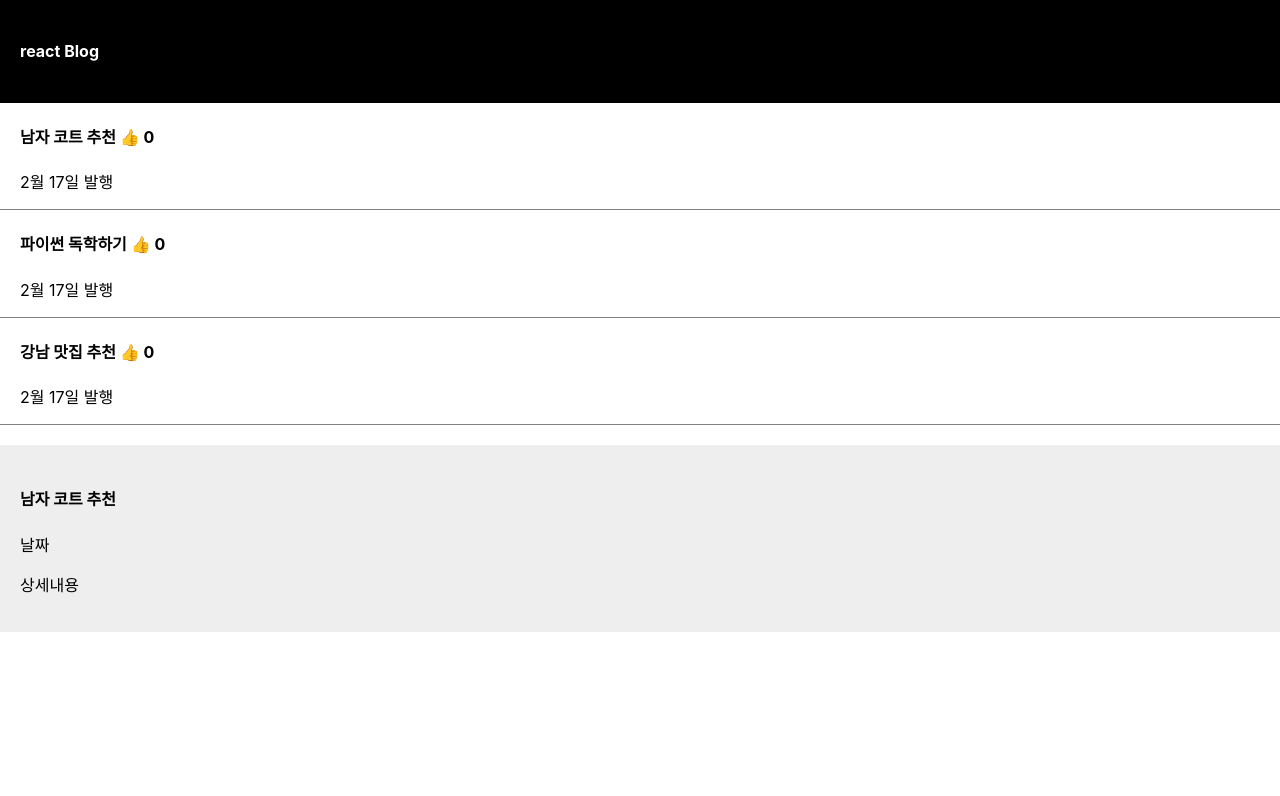
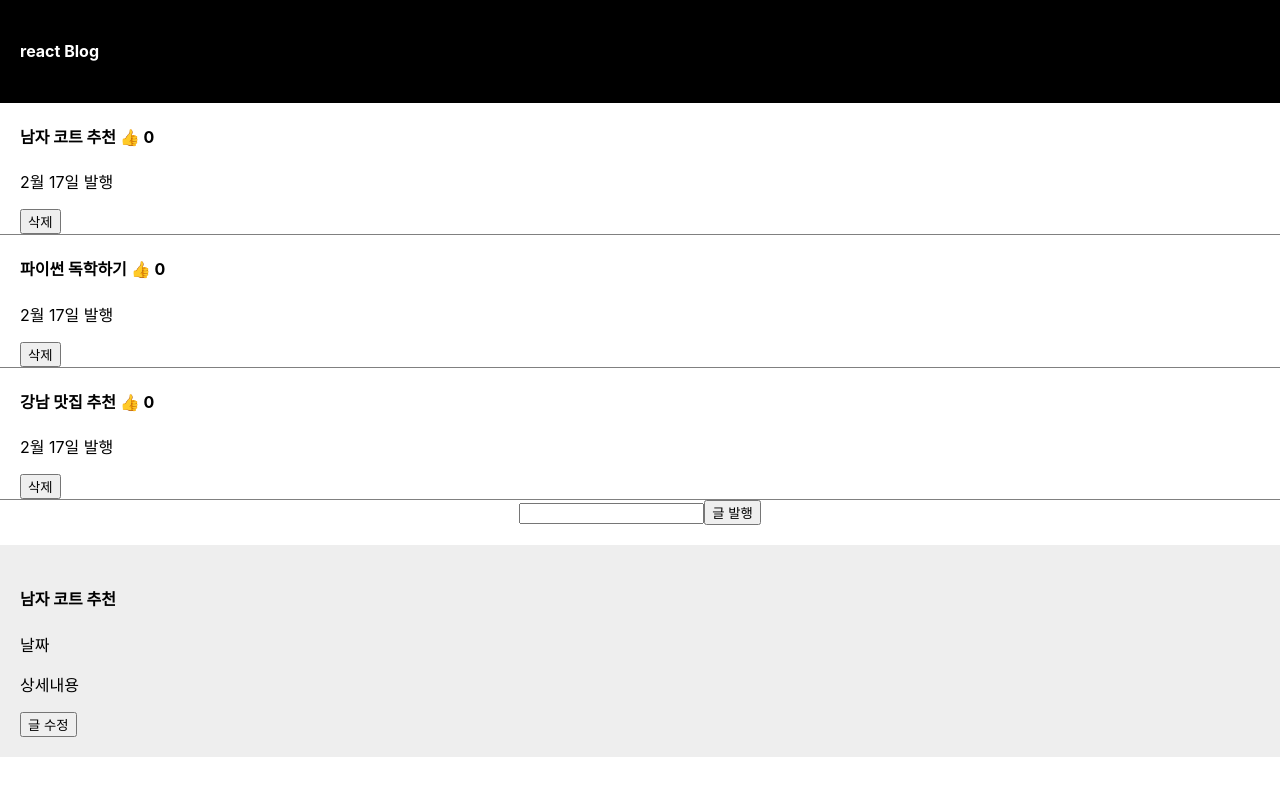
Before and after one commit to pnci1029/reactPrac, a React (Create React App) app: page / in a window 1280 px wide. Shown: the top 796 px of the page. Built offline with nearby package versions, Linux system fonts and the light colour scheme.

Commit message:
props basic

```diff
--- a/src/App.js
+++ b/src/App.js
@@ -7,73 +7,58 @@ function App() {
     let [coatRecommend, valueConvert] = useState(['남자 코트 추천', '파이썬 독학하기', '강남 맛집 추천']);
     let [like, likeAdd] = useState([0,0,0]);
     let [modal, setModel] = useState(false);
+    let [title, setTitle] = useState(0)
+    let [input, setInput] = useState('')
 
-    [1, 2, 3].map(function () {
-        return (
-            console.log('히히')
-        );
-    });
+    // [1, 2, 3].map(function () {
+    //     return (
+    //         console.log('히히')
+    //     );
+    // });
 
     return (
         <div className="App">
             <div className="black-nav">
                 <h4>{post}</h4>
             </div>
-            {/*<div className="list">*/}
-            {/*    <button onClick={() => {*/}
-            {/*        let copy = [...coatRecommend];*/}
-            {/*        copy.sort();*/}
-            {/*        valueConvert(copy);*/}
-            {/*    }}>정렬*/}
-            {/*    </button>*/}
-            {/*    <h4>*/}
-            {/*        <button onClick={() => {*/}
-            {/*            let copy = [...coatRecommend];*/}
-            {/*            copy[0] = '여자코트 추천';*/}
-            {/*            valueConvert(copy)*/}
-            {/*            // valueConvert(['여자코트 추천', '파이썬 독학하기', '강남 맛집 추천'])*/}
-            {/*        }}> 수정하기*/}
-            {/*        </button>*/}
-            {/*        <h4> {coatRecommend[0]} <span onClick={() => {*/}
-            {/*            likeAdd(like++)*/}
-            {/*        }}>👍</span> {like} </h4>*/}
-            {/*    </h4>*/}
-
-            {/*    <p>2월 17일 발행</p>*/}
-            {/*</div>*/}
-            {/*<div className="list">*/}
-            {/*    <h4>{coatRecommend[1]}</h4>*/}
-            {/*    <p>2월 17일 발행</p>*/}
-            {/*</div>*/}
-            {/*<div className="list">*/}
-            {/*    <h4>*/}
-            {/*        <span onClick={() => {*/}
-            {/*            setModel(true)*/}
-            {/*        }}>{coatRecommend[2]}</span>*/}
-            {/*    </h4>*/}
-            {/*    <p>2월 17일 발행</p>*/}
-            {/*</div>*/}
-
-             {/*{*/}
-             {/*    modal === true ? <Modal coatRecommend ={coatRecommend}/> : null*/}
-             {/*}*/}
 
             {
                 coatRecommend.map(function (a, i) {
                     return (
-                        <div className="list" key={i}>
+                        <div className="list" key={i} onClick={
+                            () => {
+                                setTitle(i);
+                            }
+                        }>
                             <h4> {coatRecommend[i]} <span onClick={() => {
                                 let copy = [...like];
                                 copy[i]++;
                                 likeAdd(copy);
                             }}>👍</span> {like[i]} </h4>
                             <p>2월 17일 발행</p>
+                            <button onClick={() => {
+                                let copy = [...coatRecommend];
+                                copy.splice(i,1);
+                                valueConvert(copy);
+                            }}>삭제
+                            </button>
                         </div>
                     );
                 })
             }
+            <input onChange={(e) => {
+                setInput(e.target.value);
+            }}/>
+            <button onClick={() => {
+                let copy = [...coatRecommend];
+                copy.unshift(input)
+                valueConvert(copy)
+            }}>글 발행
+            </button>
 
-            <Modal coatRecommend = {coatRecommend} />
+            <Modal valueConvert={valueConvert}
+                   title={title}
+                   coatRecommend={coatRecommend}/>
 
 
         </div>
@@ -83,9 +68,10 @@ function App() {
 function Modal(props){
     return (
         <div className="modal">
-            <h4>{props.coatRecommend[0]}</h4>
+            <h4>{props.coatRecommend[props.title]}</h4>
             <p>날짜</p>
             <p>상세내용</p>
+            <button>글 수정</button>
         </div>
     )
 }
```
